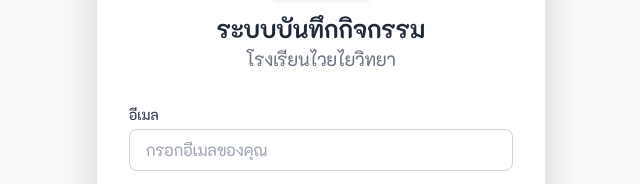
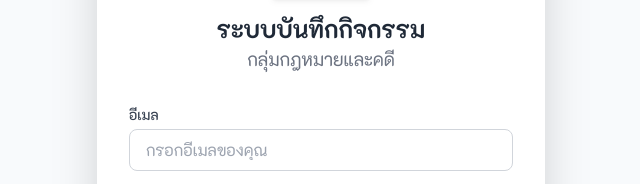
Before and after one commit to suphotchi/school, a plain HTML site: page index.html in a window 1280 px wide. Shown: the part 289-473 px from the top of the page, 319-959 px from the left. Drawn offline with nearby package versions, Linux system fonts and the light colour scheme; some packages are replaced by stand-ins of ours; a script that the page names is missing.

Commit message:
Update index.html

```diff
--- a/index.html
+++ b/index.html
@@ -332,7 +332,7 @@
             config: {
                 siteName: "Waiwai School",
                 systemName: "ระบบบันทึกกิจกรรม",
-                schoolName: "โรงเรียนไวยไยวิทยา",
+                schoolName: "กลุ่มกฎหมายและคดี",
                 logoUrl: "https://cdn-icons-png.flaticon.com/512/2930/2930195.png"
             },
             users: [
```
